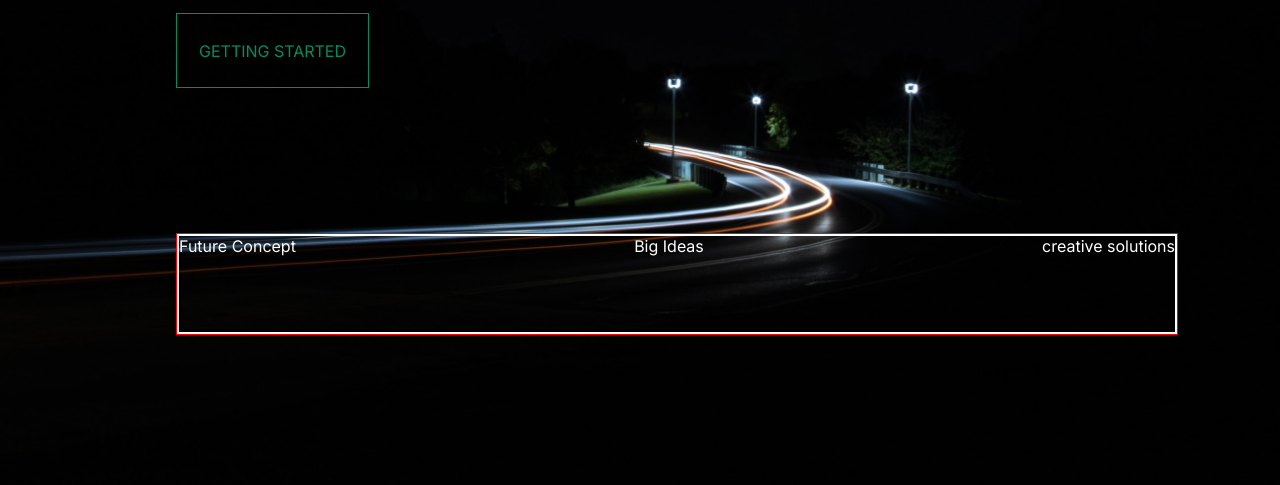
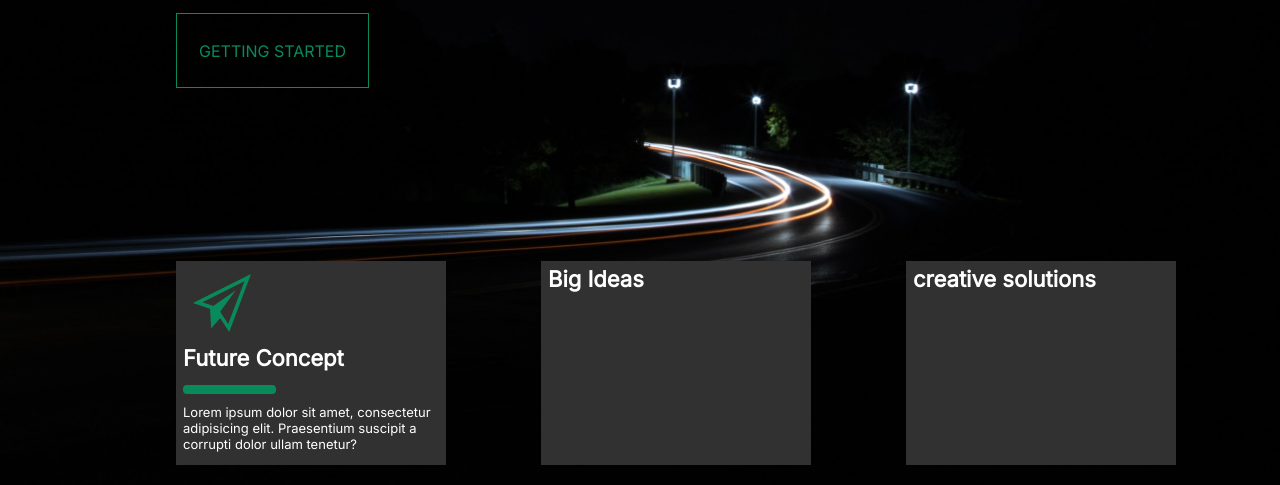
Before and after one commit to andenism/turbo-doodle, a plain HTML site: page index.html in a window 1280 px wide. Shown: the part 315-800 px from the top of the page. Drawn offline with Linux system fonts and the light colour scheme.

Commit message:
membuat card dan menambahkan gambar pada card

```diff
--- a/index.html
+++ b/index.html
@@ -38,9 +38,17 @@
     </main>
     <div class="card">
       <ul>
-        <li>Future Concept</li>
-        <li>Big Ideas</li>
-        <li>creative solutions</li>
+        <li class="card-item">
+          <img src="img/plane.png" alt="pesawat" class="img-card" /><br />
+          Future Concept <br />
+          <span class="underline">-----------------------------</span> <br />
+          <p class="description">
+            Lorem ipsum dolor sit amet, consectetur adipisicing elit.
+            Praesentium suscipit a corrupti dolor ullam tenetur?
+          </p>
+        </li>
+        <li class="card-item">Big Ideas</li>
+        <li class="card-item">creative solutions</li>
       </ul>
     </div>
   </body>
--- a/style.css
+++ b/style.css
@@ -115,16 +115,18 @@ h3 {
     transition: all ease-in ;
 }
 
+/* card section */
+
 .card {
-    /* width: 100%;
-    height: 374px; */
+    /* width: 100%; */
+    height: 204px;
     margin-left: 176px;
     bottom: 0;
     position: absolute;
-    border: 1px solid red;
+    /* border: 1px solid red; */
     color: #fff;
     /* position: absolute; */
-    margin-bottom: 150px;
+    margin-bottom: 20px;
 }
 
 .card > ul {
@@ -132,6 +134,36 @@ h3 {
     display: flex;
     justify-content: space-between;
     width: 1000px;
-    height: 100px;
-    border: 2px solid white;
+    height: 100%;
+    /* border: 2px solid white; */
 }
+
+.card-item {
+    height: 100%;
+    width: 270px;
+    /* border: 1px solid blue; */
+    font-size: 22px;
+    font-weight: 700;
+    background-color: #313131;
+    padding: 5px 7px;
+}
+
+.img-card {
+    margin: 8px 0 8px 10px;
+}
+
+.underline {
+    width: 30px;
+    height: 1px;
+    background-color: #098A5B;
+    font-size: 7px;
+    color: #098A5B;
+    border-radius: 4px;
+}
+
+.description {
+    margin-top: 7px;
+    font-size: 13px;
+    color: #fff;
+    font-weight: 300;
+}
```
Also changed, not shown: img/Vector-1.png (added), img/Vector-2.png (added), img/plane.png (added).
